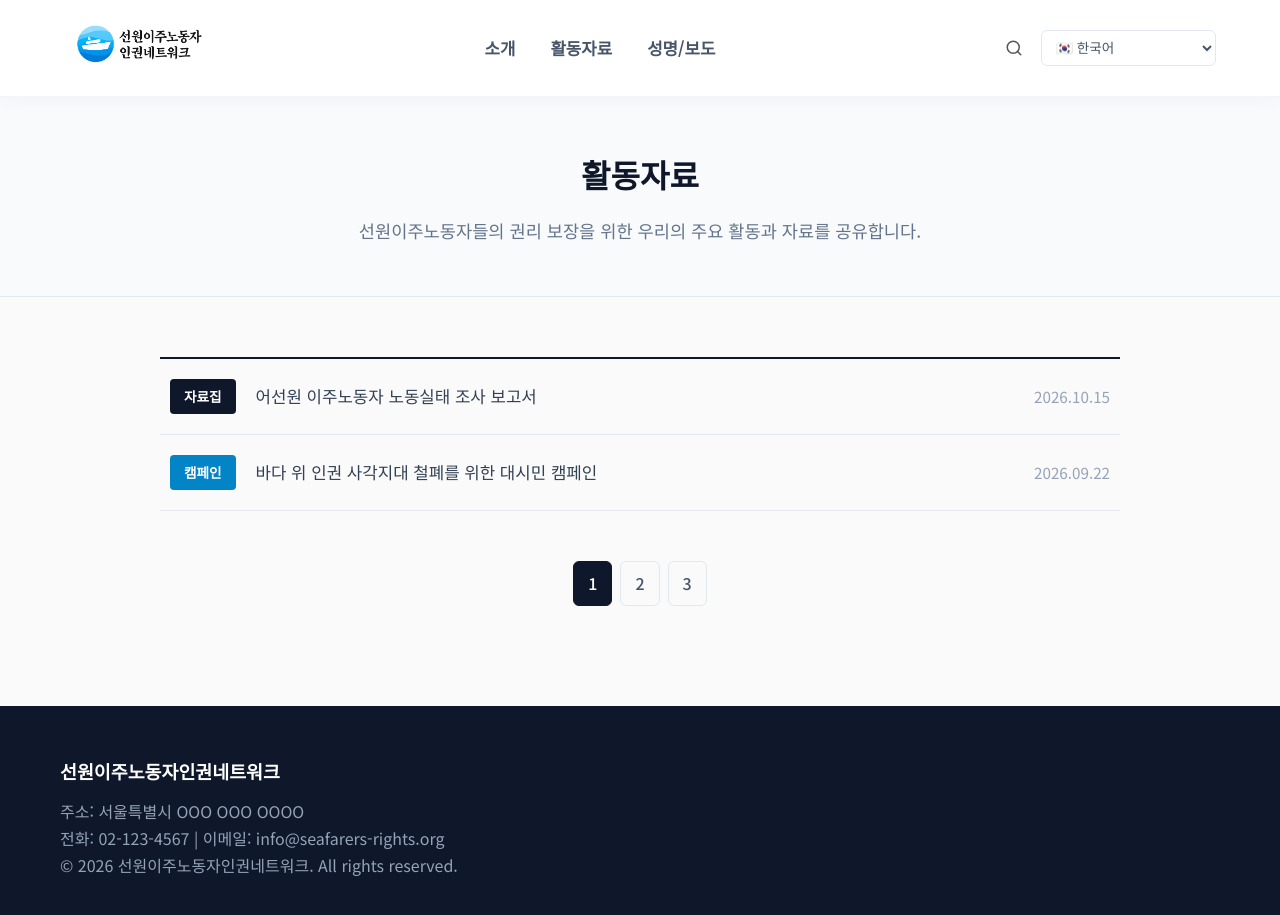
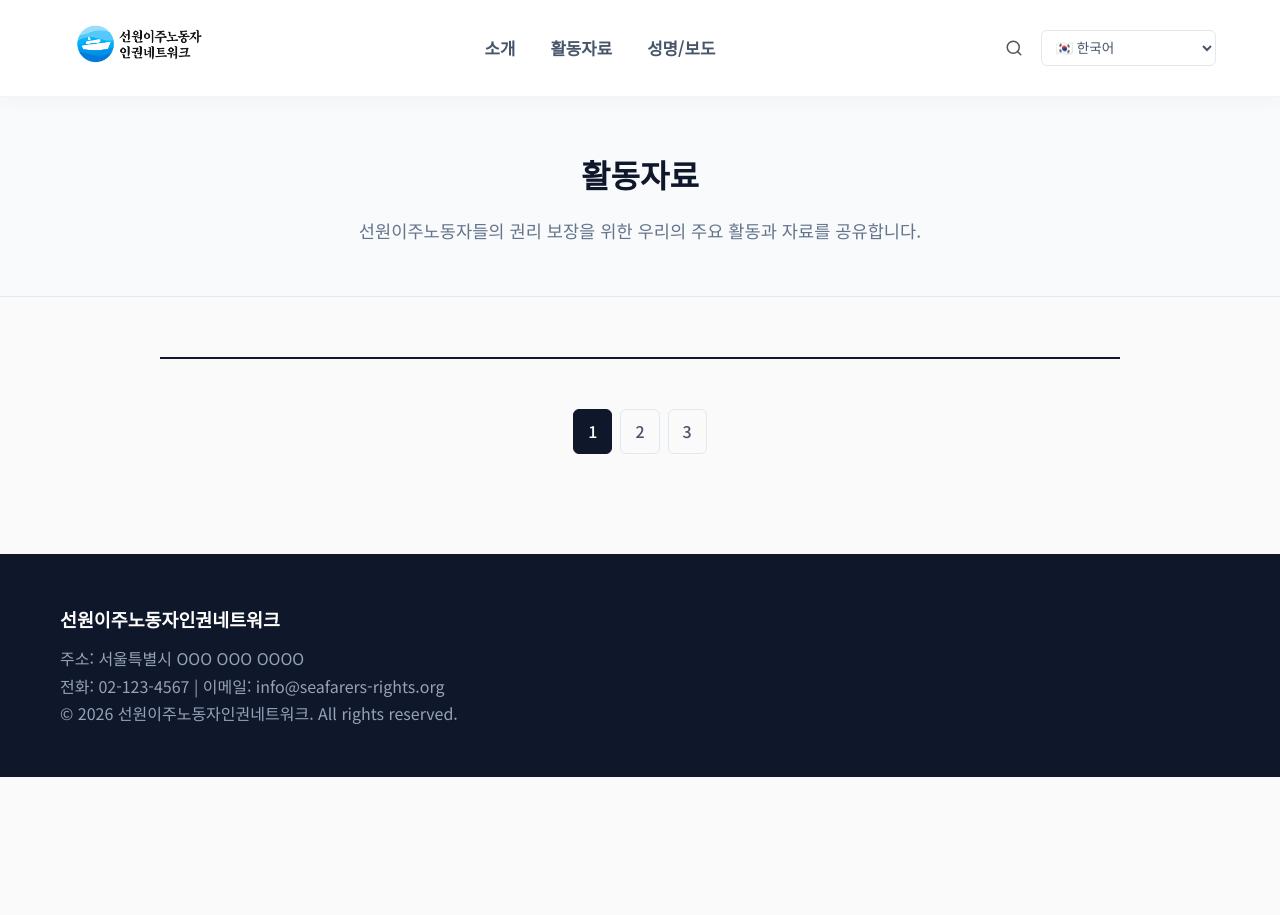
Before and after one commit to moop0804/mfn-rights.github.io, a Jekyll site: the page built from activities.html, in a window 1280 px wide and 929 px high. Shown: the top 915 px of the window. Built offline with Jekyll 4.4.1, drawn with Linux system fonts in a browser that asks for light colours.

Commit message:
Update activities.html

```diff
--- a/activities.html
+++ b/activities.html
@@ -1,3 +1,5 @@
+---
+---
 <!DOCTYPE html>
 <html lang="ko">
 <head>
@@ -53,26 +55,20 @@
         </div>
     </section>
 
-    <!-- 게시판 리스트 영역 -->
+    <!-- 게시판 리스트 영역 (자동 블로그 글 불러오기 적용) -->
     <main class="container board-section">
-    <ul class="board-list">
-    <li>
-        <a href="#">
-            <!-- 깊은 네이비 블루 -->
-            <span class="badge" style="background-color: #0F172A; display: inline-block;">자료집</span>
-            <span class="board-title">어선원 이주노동자 노동실태 조사 보고서</span>
-            <span class="board-date">2026.10.15</span>
-        </a>
-    </li>
-    <li>
-        <a href="#">
-            <!-- 청량한 스카이 블루 -->
-            <span class="badge" style="background-color: #0284C7; display: inline-block;">캠페인</span>
-            <span class="board-title">바다 위 인권 사각지대 철폐를 위한 대시민 캠페인</span>
-            <span class="board-date">2026.09.22</span>
-        </a>
-    </li>
-</ul>
+        <ul class="board-list">
+            <!-- 관리자 페이지에서 activities로 작성한 글만 반복해서 자동으로 가져옵니다 -->
+            {% for post in site.categories.activities %}
+            <li>
+                <a href="{{ site.baseurl }}{{ post.url }}">
+                    <span class="badge" style="background-color: #0284C7; display: inline-block;">{{ post.badge }}</span>
+                    <span class="board-title">{{ post.title }}</span>
+                    <span class="board-date">{{ post.date | date: "%Y.%m.%d" }}</span>
+                </a>
+            </li>
+            {% endfor %}
+        </ul>
 
         <!-- 페이지 넘기기 (디자인 용) -->
         <div class="pagination">
```
